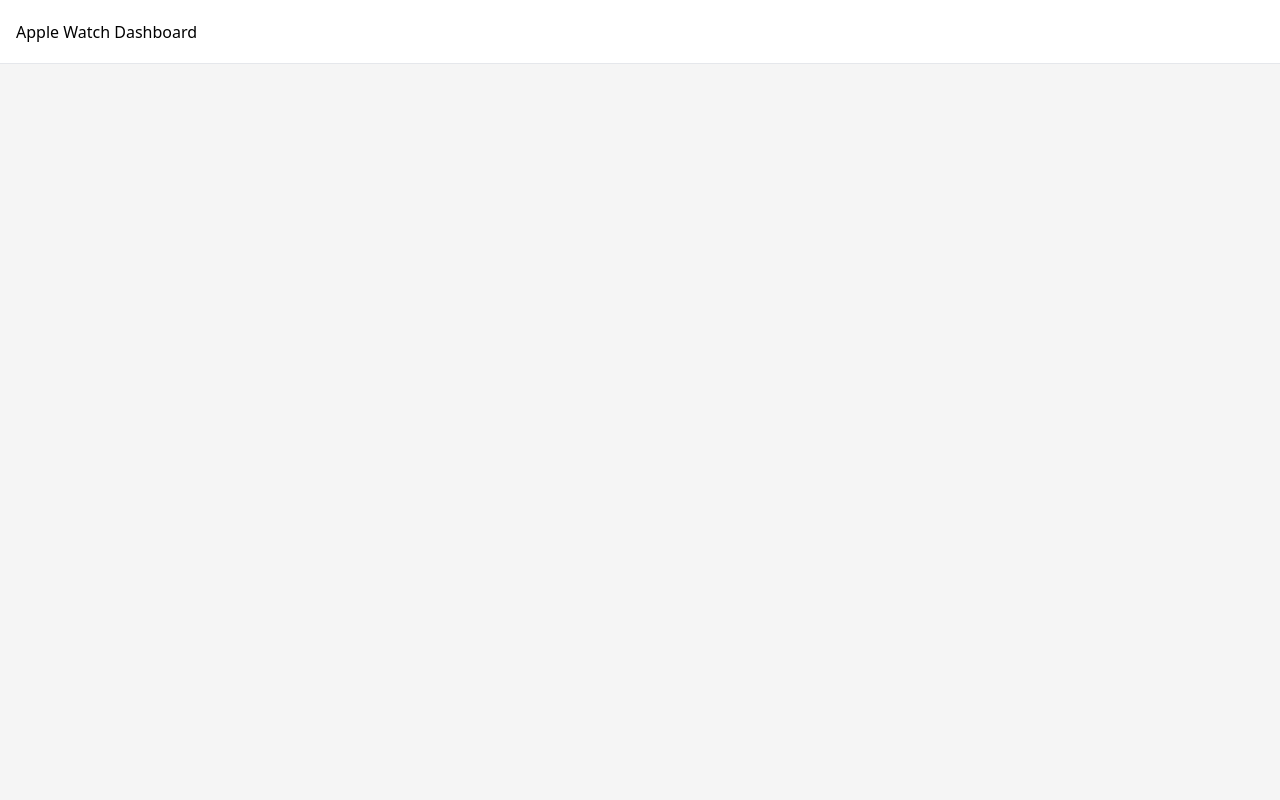
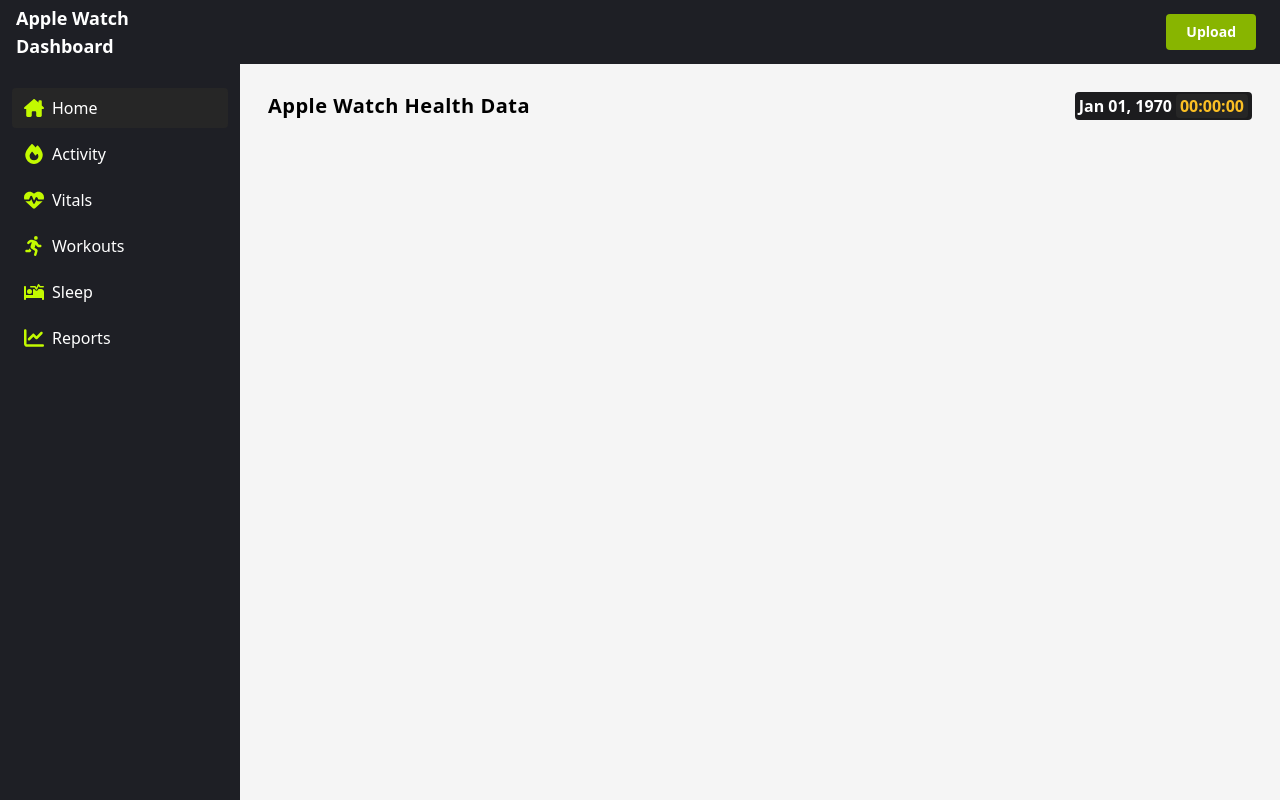
Before and after one commit to Jdwalli/Apple-Watch-Workouts, a React (Create React App) app in the folder frontend/: page / in a window 1280 px wide. Built offline with nearby package versions, Linux system fonts and the light colour scheme; no server answers.

Commit message:
Modify layout

```diff
--- a/frontend/src/App.tsx
+++ b/frontend/src/App.tsx
@@ -15,9 +15,27 @@ function App() {
   return (
     <Routes>
       <Route path="/" element={<Layout />}>
+        <Route index element={<HomePage />} />
+        <Route path="/activity" element={<ActivityPage />} />
+        <Route path="/vitals" element={<VitalsPage />} />
+        <Route path="/workouts" element={<WorkoutsPage />} />
+        <Route path="/sleep" element={<SleepPage />} />
       </Route>
+
     </Routes>
+
   );
 }
 
+
+{/* <Router>
+            <Routes>
+                <Route path="/" element={<Layout />}>
+                    <Route index element={<Dashboard />} />
+                    <Route path="products" element={<Products />} />
+                </Route>
+                <Route path="/register" element={<Register />} />
+            </Routes>
+        </Router> */}
+
 export default App;
--- a/frontend/src/components/navigation/TopHeader.tsx
+++ b/frontend/src/components/navigation/TopHeader.tsx
@@ -1,13 +1,15 @@
 import React from "react";
+import Button from "../common/Button";
 
 const TopHeader: React.FC = () => {
   return (
-    <div className="bg-white h-16 px-4 flex items-center border-b border-gray-200 justify-between">
+    <div className="bg-[#1E1F25] h-16 w-full px-4 flex items-center justify-between">
 			<div className="relative">
-				<span>
+				<span className="font-bold text-white text-lg invisible">
 					Apple Watch Dashboard
 				</span>
 			</div>
+			<Button text="Upload" variant="primary" />
 		</div>
   );
 };
--- a/frontend/src/components/navigation/VerticalNavigation.tsx
+++ b/frontend/src/components/navigation/VerticalNavigation.tsx
@@ -9,37 +9,64 @@ import {
   FaGear,
 } from "react-icons/fa6";
 
+import classNames from "classnames";
+import { Link, useLocation } from "react-router-dom";
+import { FcBullish } from "react-icons/fc";
+import { HiOutlineLogout } from "react-icons/hi";
+import {
+  SidebarMainLinks,
+  SidebarBottomLinks,
+  SidebarNavigationData,
+} from "../../config/SidebarConfig";
+
+const linkClass =
+  "flex items-center gap-2 font-light px-3 py-2 hover:bg-neutral-700 hover:no-underline active:bg-neutral-600 rounded text-base";
+
 const VerticalNavigation: React.FC = () => {
   return (
-    <div
-      className="fixed top-0 left-0 h-screen w-16 flex flex-col
-    bg-shark-950 shadow-lg"
-    >
-      <SideBarIcon icon={<FaApple size="28" />} text={"Temp Icon"} />
-      <Divider />
-      <SideBarIcon icon={<FaHouseChimney size="26" />} text={"Home"} />
-      <SideBarIcon icon={<FaFire size="26" />} text={"Activity"} />
-      <SideBarIcon icon={<FaHeartPulse size="26" />} text={"Vitals"} />
-      <SideBarIcon icon={<FaPersonRunning size="26" />} text={"Workouts"} />
-      <SideBarIcon icon={<FaBedPulse size="26" />} text={"Sleep"} />
-      <div className="mt-auto"></div>
-      <Divider />
-      <SideBarIcon icon={<FaGear size="22" />} text={"Settings"} />
+    <div className="bg-[#1E1F25] w-60 flex flex-col h-full">
+      <div className="h-16 w-full px-4 flex items-center">
+      <div className="relative">
+				<span className="font-bold text-white text-lg">
+					Apple Watch Dashboard
+				</span>
+			</div>
+      </div>
+      <div className="mt-2 py-4 p-3 flex flex-1 flex-col gap-1.5">
+        {SidebarMainLinks.map((link) => (
+          <SidebarLink key={link.title} link={link} />
+        ))}
+      </div>
     </div>
   );
 };
 
-interface SidebarIcon {
-  icon: any;
-  text: string;
+interface SidebarLinkProps {
+  link: SidebarNavigationData;
 }
 
-const SideBarIcon = (props: SidebarIcon) => (
-  <div className="sidebar-icon group">
-    {props.icon}
-    <span className="sidebar-tooltip group-hover:scale-100">{props.text}</span>
-  </div>
-);
+const SidebarLink = (props: SidebarLinkProps) => {
+  const { pathname } = useLocation();
+
+  return (
+    <Link
+      to={props.link.path}
+      className={classNames(
+        pathname === props.link.path
+          ? "bg-[#262626] text-white"
+          : "text-white",
+        linkClass
+      )}
+    >
+      <span className="text-xl">
+        <props.link.icon className="text-[#C3FA00]" />
+      </span>
+      <span className="font-normal text-white">
+        {props.link.title}
+      </span>
+    </Link>
+  );
+};
 
 const Divider = () => <hr className="sidebar-hr" />;
 
--- a/frontend/src/components/shared/Layout.tsx
+++ b/frontend/src/components/shared/Layout.tsx
@@ -1,18 +1,22 @@
 import React from "react";
-import { Outlet } from 'react-router-dom'
+import { Outlet } from "react-router-dom";
 import VerticalNavigation from "../navigation/VerticalNavigation";
 import TopHeader from "../navigation/TopHeader";
 
-interface Props {
+interface Props {}
 
-}
 const Layout: React.FC<Props> = (props: Props) => {
-		return (
-		<div className="bg-neutral-100 h-screen w-screen overflow-hidden">
-			<TopHeader />
-		</div>
-	)
-
+  return (
+    <div className="bg-neutral-100 h-screen w-screen flex flex-row">
+      <VerticalNavigation />
+      <div className="flex flex-col flex-1">
+        <TopHeader />
+        <div className="flex-1 p-4 min-h-0 overflow-auto">
+          <Outlet />
+        </div>
+      </div>
+    </div>
+  );
 };
 
 export default Layout;
```
